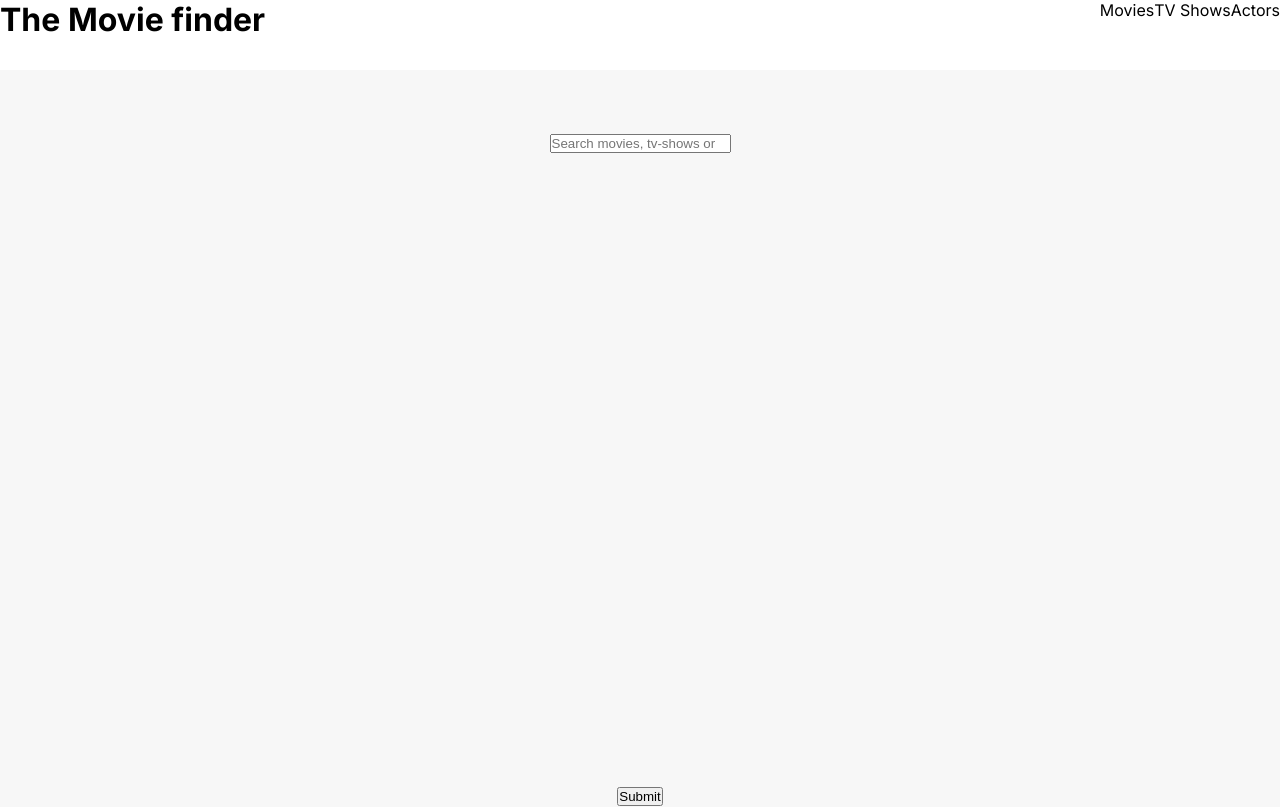
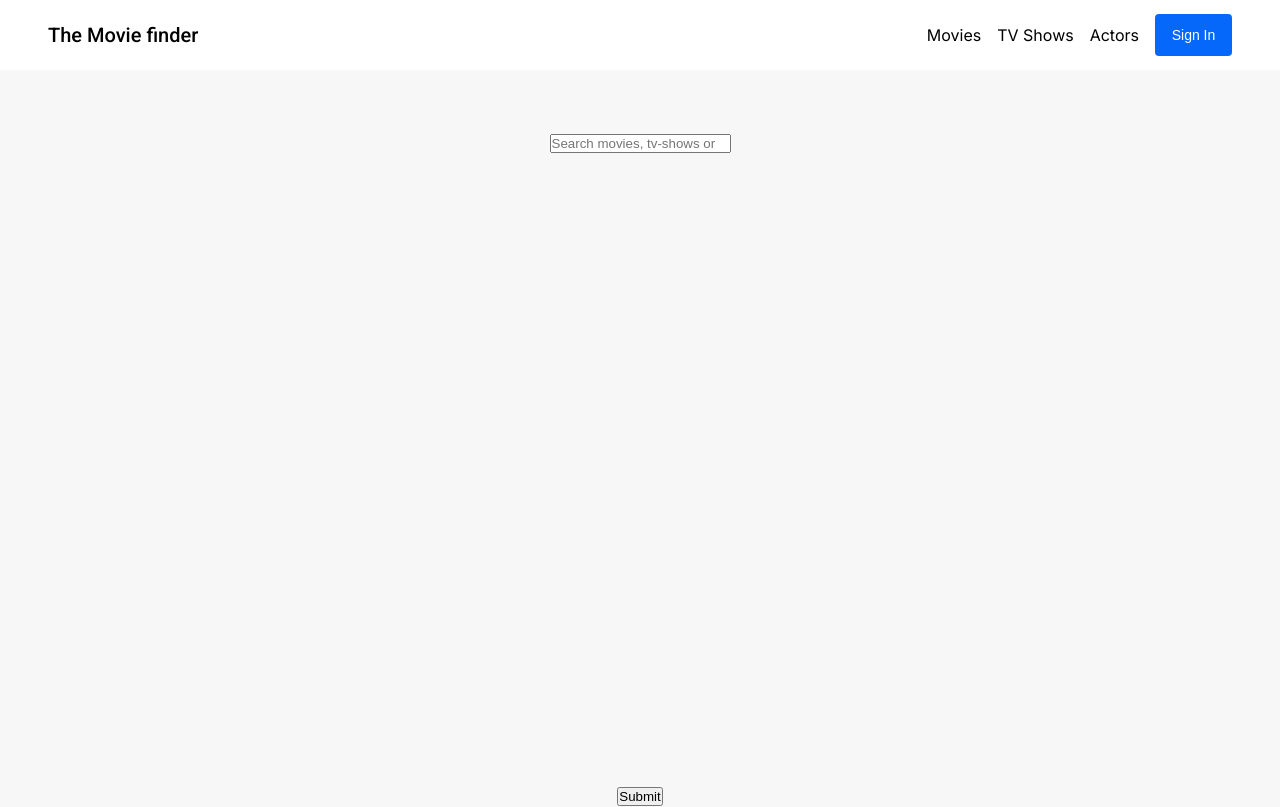
Before and after one commit to henrikland/movietime, a Next.js app: page / in a window 1280 px wide. Shown: the top 807 px of the page. Built offline with nearby package versions, Linux system fonts and the light colour scheme.

Commit message:
Header styling

```diff
--- a/app/components/header/header.module.css
+++ b/app/components/header/header.module.css
@@ -2,12 +2,44 @@
   width: 100vw;
   height: 70px;
   background-color: var(--white);
+  padding: 1rem 3rem;
   display: flex;
   flex-direction: row;
   justify-content: space-between;
+  align-items: center;
+}
+
+.title {
+  font-family: "Roboto", sans-serif;
+  font-weight: 500;
+  font-size: 20px;
+  font-style: normal;
 }
 
 .links {
   display: flex;
   flex-direction: row;
+  align-items: center;
+  gap: 1rem;
+  font-weight: 400;
+  font-size: 16px;
+  font-style: normal;
 }
+
+.button {
+  background-color: var(--blue);
+  width: 77px;
+  height: 42px;
+  border-radius: 4px;
+  outline: none;
+  border: none;
+  color: white;
+  font-weight: 500;
+  font-size: 14px;
+
+  &:hover {
+    background-color: white;
+    border: 1px solid var(--blue);
+    color: var(--blue);
+  }
+}
--- a/app/components/header/index.tsx
+++ b/app/components/header/index.tsx
@@ -3,11 +3,12 @@ import styles from "./header.module.css";
 const Header: React.FC = () => {
   return (
     <header className={styles.header}>
-      <h1>The Movie finder</h1>
+      <h1 className={styles.title}>The Movie finder</h1>
       <nav className={styles.links}>
         <a href="/movies">Movies</a>
         <a href="/tvshows">TV Shows</a>
         <a href="/actors">Actors</a>
+        <button className={styles.button}>Sign In</button>
       </nav>
     </header>
   );
```
